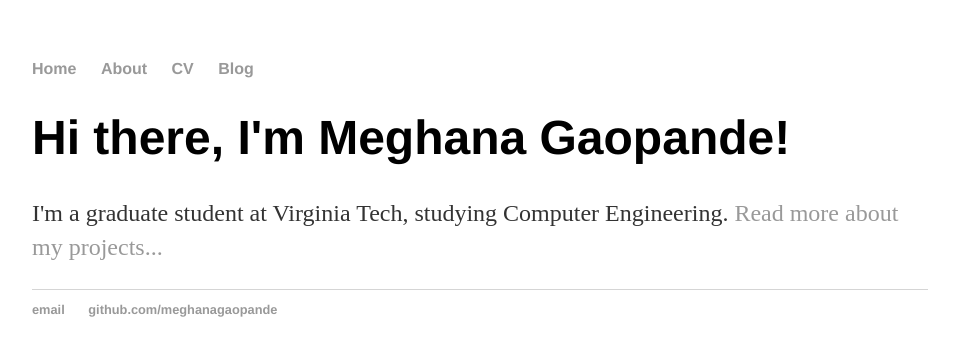
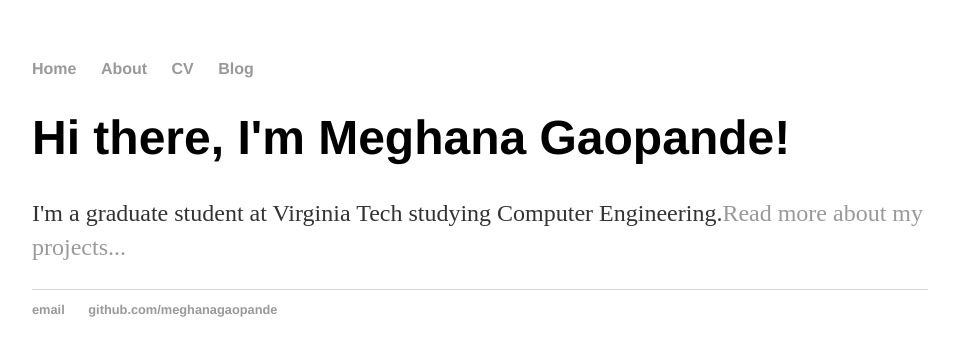
Before and after one commit to meghanagaopande/meghanagaopande.github.io, a Jekyll site: the page built from index.html, in a window 1280 px wide. Shown: the top 356 px of the page, without its empty margins (160-1114 px from the left). Built offline with Jekyll 4.4.1, drawn with Linux system fonts in a browser that asks for light colours.

Commit message:
Update index.html
jekyll

```diff
--- a/index.html
+++ b/index.html
@@ -1,30 +1,8 @@
-<!DOCTYPE html>
-<html>
-	<head>
-		<title>Meghana Gaopande</title>
-		<!-- link to main stylesheet -->
-		<link rel="stylesheet" type="text/css" href="/css/main.css">
-	</head>
-	<body>
-		<nav>
-    		<ul>
-        		<li><a href="/">Home</a></li>
-	        	<li><a href="/about">About</a></li>
-        		<li><a href="/cv">CV</a></li>
-        		<li><a href="/blog">Blog</a></li>
-    		</ul>
-		</nav>
-		<div class="container">
-    		<div class="blurb">
-        		<h1>Hi there, I'm Meghana Gaopande!</h1>
-				<p>I'm a graduate student at Virginia Tech, studying Computer Engineering. <a href="/about">Read more about my projects...</a></p>
-    		</div><!-- /.blurb -->
-		</div><!-- /.container -->
-		<footer>
-    		<ul>
-        		<li><a href="mailto:meghanag@vt.edu">email</a></li>
-        		<li><a href="https://github.com/meghanagaopande">github.com/meghanagaopande</a></li>
-			</ul>
-		</footer>
-	</body>
-</html>
+---
+layout: default
+title: Meghana Gaopande
+---
+<div class="blurb">
+	<h1>Hi there, I'm Meghana Gaopande!</h1>
+	<p>I'm a graduate student at Virginia Tech studying Computer Engineering.<a href="/about">Read more about my projects...</a></p>
+</div><!-- /.blurb -->
```
